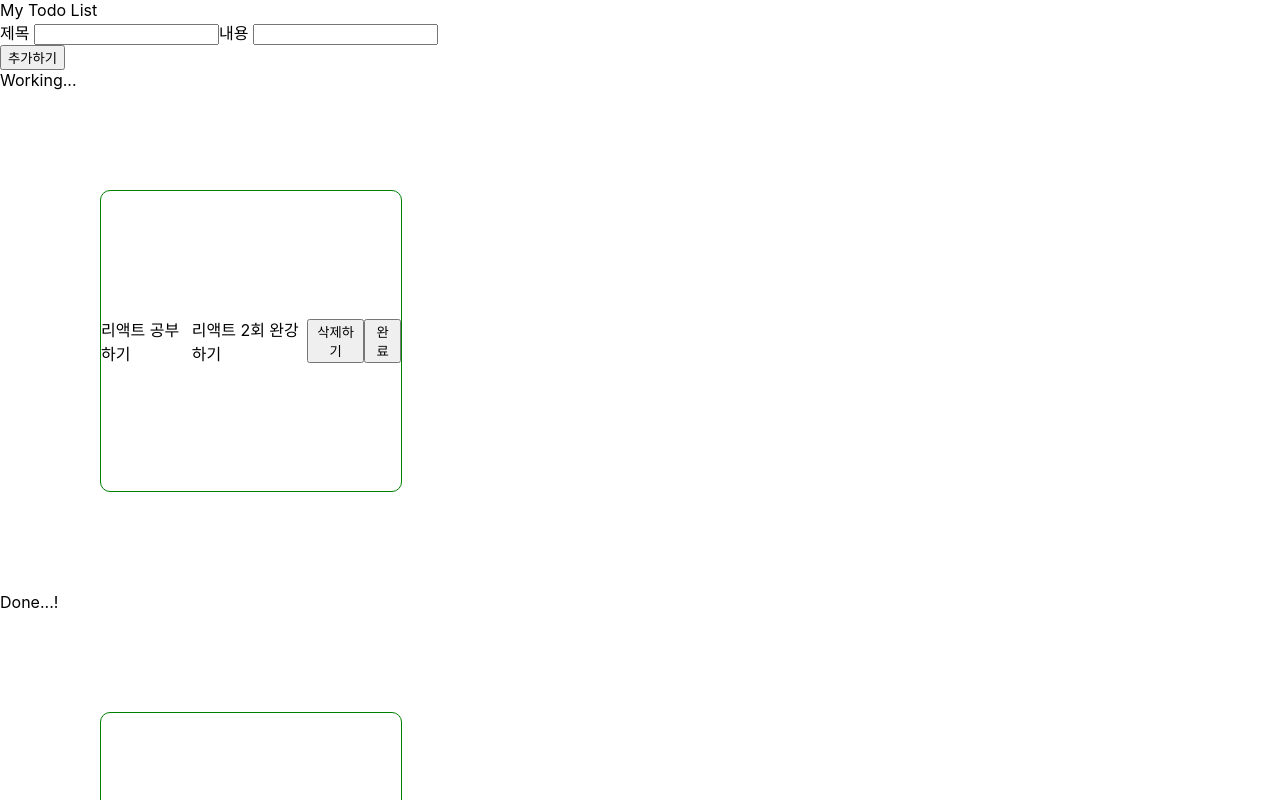
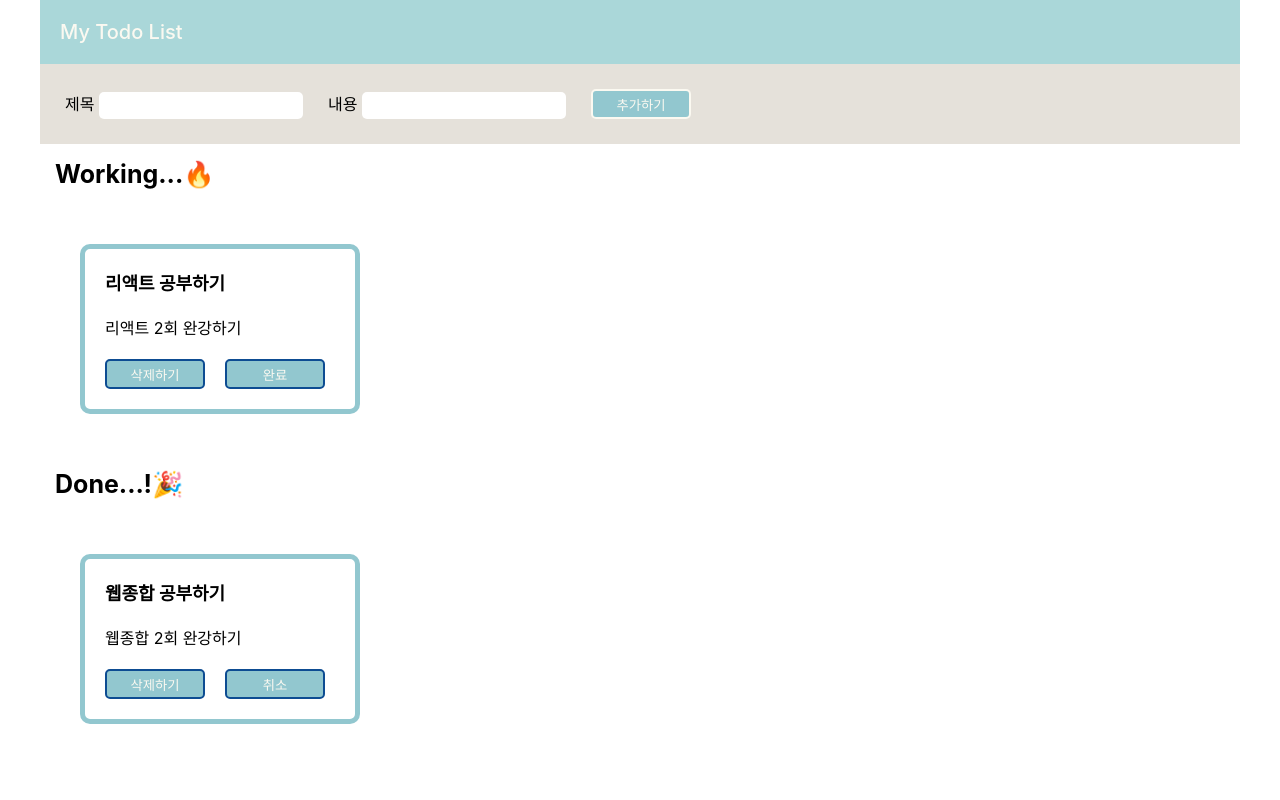
Before and after one commit to KyeongyeonKim/todo-list, a React (Create React App) app: page / in a window 1280 px wide. Shown: the top 800 px of the page. Built offline with nearby package versions, Linux system fonts and the light colour scheme.

Commit message:
[Style] css 추가

```diff
--- a/src/App.css
+++ b/src/App.css
@@ -1,15 +1,67 @@
+.content-style {
+  max-width: 1200px;
+  min-width: 800px;
+  margin: 0 auto;
+}
+
+.header {
+  padding: 20px;
+  font-size: 20px;
+  font-weight: 500;
+  color: #fbf9f1;
+  background-color: #aad7d9;
+}
+.input {
+  padding: 25px;
+  background-color: #e5e1da;
+}
+.input > input {
+  margin-right: 25px;
+  border-radius: 5px;
+  border: none;
+  height: 25px;
+  width: 200px;
+}
+.input > button {
+  background-color: #92c7cf;
+  border-radius: 5px;
+  border: 2px solid #fbf9f1;
+  height: 30px;
+  width: 100px;
+  color: #fbf9f1;
+}
+.title {
+  padding: 15px;
+  font-weight: bold;
+  font-size: 25px;
+}
 .app-style {
-  padding: 100px;
+  padding: 40px;
   display: flex;
   gap: 12px;
 }
+.component-style {
+  width: 250px;
+  height: auto;
+  border: 5px solid #92c7cf;
+  border-radius: 10px;
+  padding: 10px;
+}
 
-.component-style {
-  width: 300px;
-  height: 300px;
-  border: 1px solid green;
-  border-radius: 10px;
-  display: flex;
-  align-items: center;
-  justify-content: center;
+.list-title {
+  font-weight: bold;
+  font-size: 18px;
+  padding: 10px;
 }
+.list-content {
+  padding: 10px;
+}
+.component-style > button {
+  background-color: #92c7cf;
+  border-radius: 5px;
+  border: 2px solid #0d4c92;
+  height: 30px;
+  width: 100px;
+  color: #fbf9f1;
+  margin: 10px;
+}
--- a/src/App.jsx
+++ b/src/App.jsx
@@ -1,5 +1,5 @@
 import { useState } from "react";
-import "./App.css";
+import "App.css";
 
 function App() {
   const [todoList, setTodoList] = useState([
@@ -20,7 +20,7 @@ function App() {
   ]);
   const [title, setTitle] = useState("");
   const [content, setContent] = useState("");
-  const [isDone, setIsDone] = useState("false");
+  const [isDone, setIsDone] = useState(false);
 
   const titleHandler = (event) => {
     setTitle(event.target.value);
@@ -51,44 +51,77 @@ function App() {
 
   // 완료/취소 버튼
   // 버튼을 누르면 isdone의 값을 바꿔준다.
-  // const onChangeHandler =(id)=>{
+  // 새로 출력
 
-  // }
+  // const onChangeHandler = (id, isDone) => {
+  //   if (isDone === false) {
+  //     // 완료버튼 눌렀을때
+  //     setIsDone(true); // 완료로 바꿔줌
+  //     // working에서는 빼고 출력,
+  //     const newList = todoList.filter((list) => list.id !== id);
+  //     setTodoList(newList);
+
+  //     //done에서는 추가해서 출력
+  //     const newDoneList = {
+  //       id: doneList.length + 1,
+  //       title: todoList.title,
+  //       content: todoList.content,
+  //       isDone,
+  //     };
+  //     setDoneList([...doneList, newDoneList]);
+  //   } else {
+  //     // 취소버튼 눌렀을때 :  done에서 빼고 출력, working에 더해서 출력
+  //     setIsDone(false);
+  //     const newList = doneList.filter((list) => list.id !== id);
+  //     setDoneList(newList);
+
+  //     const redoList = {
+  //       id: todoList.length + 1,
+  //       title: todoList.title,
+  //       content: todoList.content,
+  //       isDone,
+  //     };
+  //     setTodoList([...todoList, redoList]);
+  //   }
+  // };
 
   return (
-    <div>
-      <div>My Todo List</div>
-      <div>
+    <div className="content-style">
+      <div className="header">My Todo List</div>
+      <div className="input">
         제목 <input type="text" value={title} onChange={titleHandler} />
         내용 <input type="text" value={content} onChange={contentHandler} />
+        <button onClick={addBtnHandler}>추가하기</button>
       </div>
-      <button onClick={addBtnHandler}>추가하기</button>
-      <div>Working...</div>
+
+      <div className="title">Working...🔥</div>
       <div className="app-style">
         {todoList.map((list) => {
           return (
             <div key={list.id} className="component-style">
-              <div>{list.title}</div>
-              <div>{list.content}</div>
+              <div className="list-title">{list.title}</div>
+              <div className="list-content">{list.content}</div>
               <button onClick={() => deleteBtnHandler(list.id, list.isDone)}>
                 삭제하기
               </button>
+              {/* <button onClick={() => onChangeHandler(list.id, list.isDone)}> */}
               <button>완료</button>
             </div>
           );
         })}
       </div>
 
-      <div>Done...!</div>
+      <div className="title">Done...!🎉</div>
       <div className="app-style">
         {doneList.map((list) => {
           return (
             <div key={list.id} className="component-style">
-              <div>{list.title}</div>
-              <div>{list.content}</div>
+              <div className="list-title">{list.title}</div>
+              <div className="list-content">{list.content}</div>
               <button onClick={() => deleteBtnHandler(list.id, list.isDone)}>
                 삭제하기
               </button>
+              {/* <button onClick={() => onChangeHandler(list.id, list.isDone)}> */}
               <button>취소</button>
             </div>
           );
```
